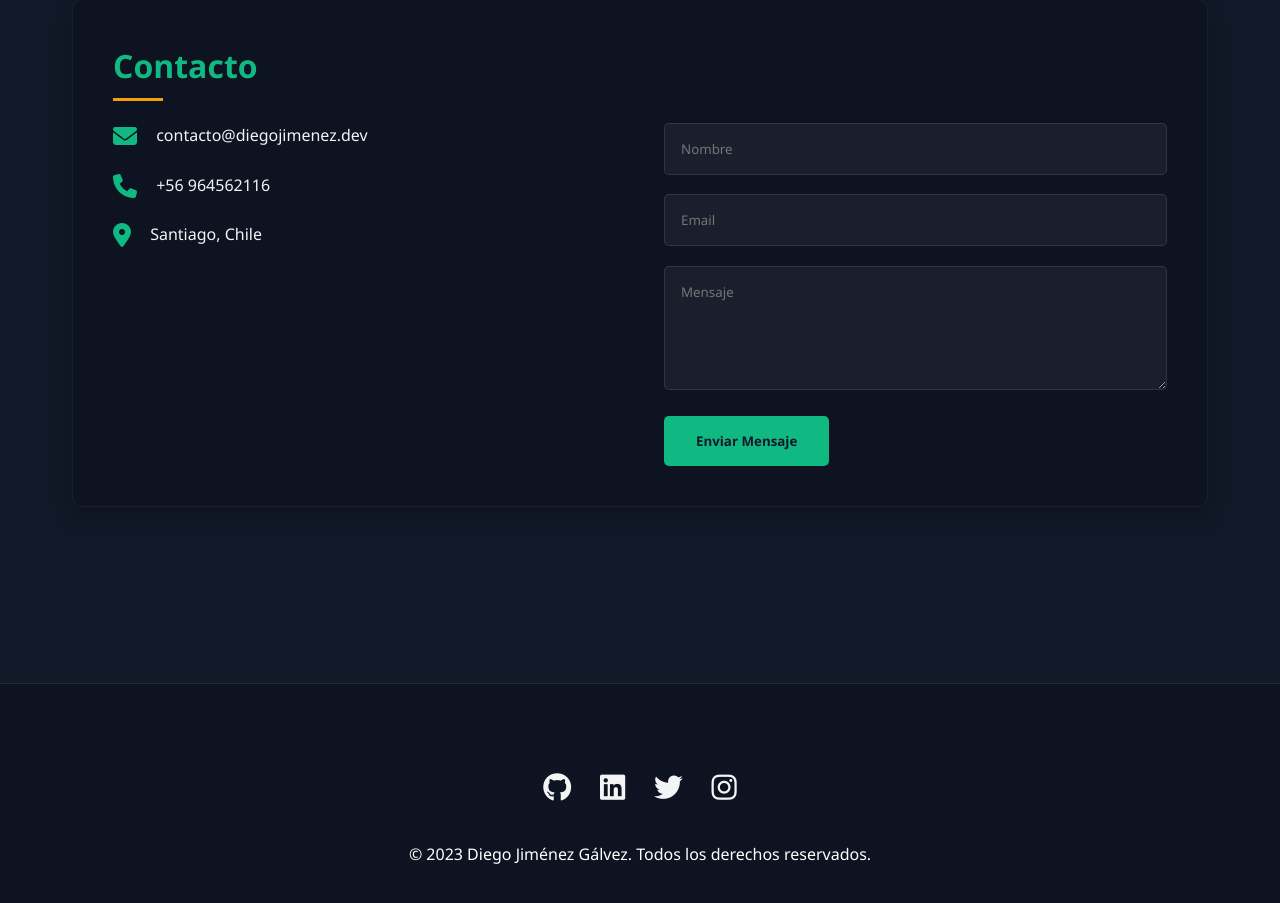
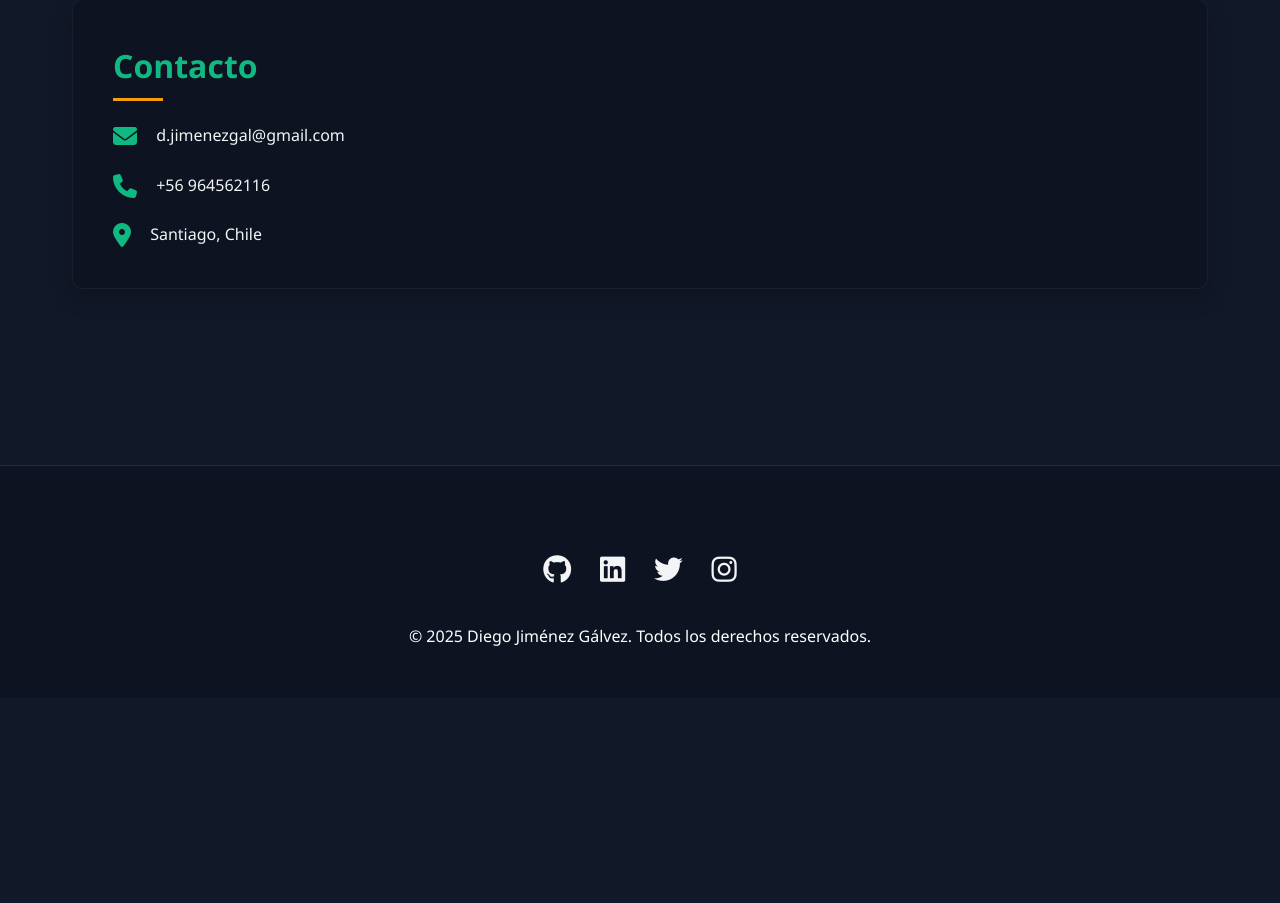
Before and after one commit to diegojimenez1029/mi-portafolio, a plain HTML site: page index.html in a window 1280 px wide. Shown: the part 2300-3203 px from the top of the page. After the commit the page ends 2998 px from the top, so only its background shows below. Drawn offline with Linux system fonts and the light colour scheme.

Commit message:
uncommitted changes

```diff
--- a/index.html
+++ b/index.html
@@ -450,7 +450,7 @@
                         <p>Aplicación para gestión de tareas con autenticación y base de datos en tiempo real.</p>
                         <div class="project-links">
 
-                            <a href="https://github.com/diegojimenez1029/task-manager" class="code-link">Código</a>
+                            <a href="https://github.com/diegojimenez1029/bookingMessenger.git" class="code-link">Código</a>
                         </div>
                     </div>
                 </div>
@@ -466,7 +466,7 @@
                 <div class="contact-info">
                     <div class="contact-item">
                         <i class="fas fa-envelope contact-icon"></i>
-                        <span>contacto@diegojimenez.dev</span>
+                        <span>d.jimenezgal@gmail.com</span>
                     </div>
                     <div class="contact-item">
                         <i class="fas fa-phone contact-icon"></i>
@@ -477,12 +477,7 @@
                         <span>Santiago, Chile</span>
                     </div>
                 </div>
-                <form class="contact-form">
-                    <input type="text" placeholder="Nombre" required>
-                    <input type="email" placeholder="Email" required>
-                    <textarea rows="5" placeholder="Mensaje" required></textarea>
-                    <button type="submit">Enviar Mensaje</button>
-                </form>
+
             </div>
         </section>
     </main>
@@ -495,7 +490,7 @@
             <a href="#"><i class="fab fa-twitter"></i></a>
             <a href="#"><i class="fab fa-instagram"></i></a>
         </div>
-        <p>&copy; 2023 Diego Jiménez Gálvez. Todos los derechos reservados.</p>
+        <p>&copy; 2025 Diego Jiménez Gálvez. Todos los derechos reservados.</p>
     </footer>
 
     <!-- Opcional: Script para partículas (puedes añadirlo después) -->
```
